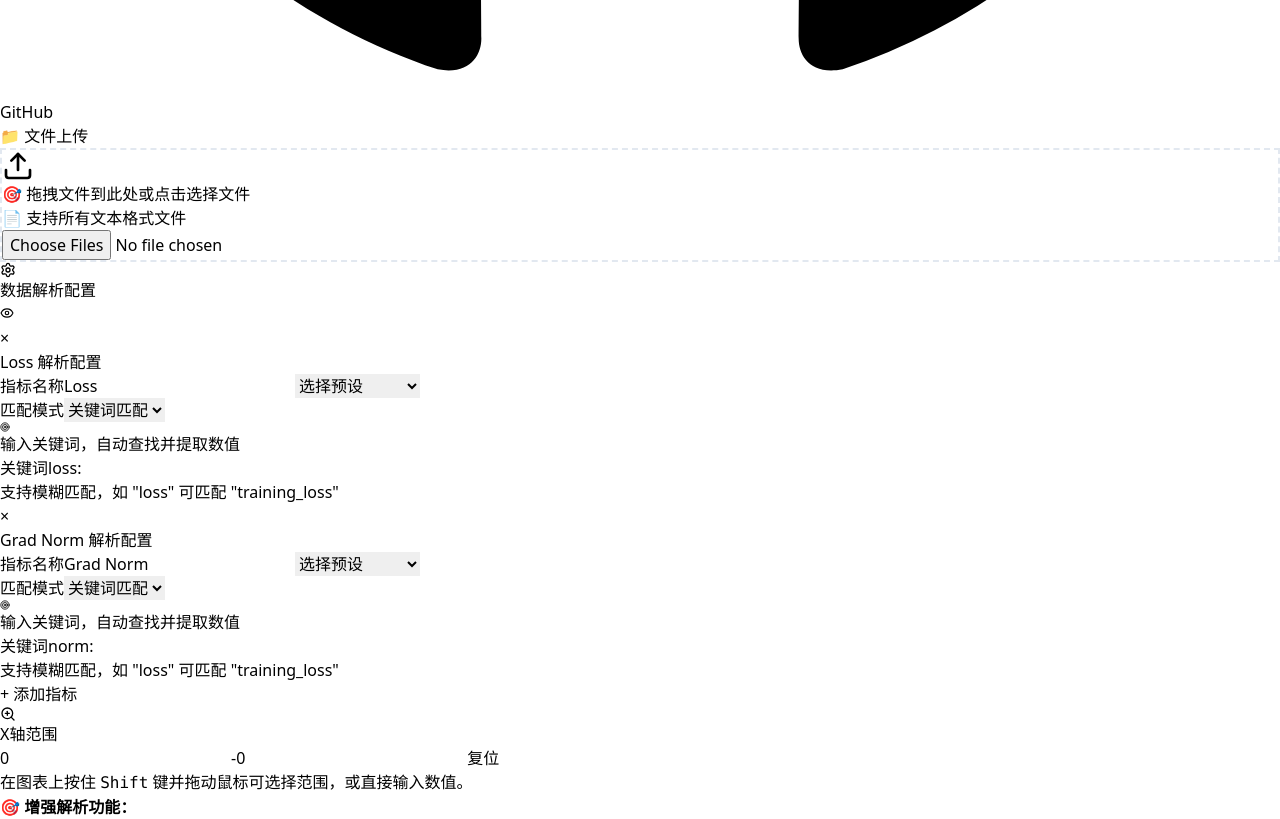
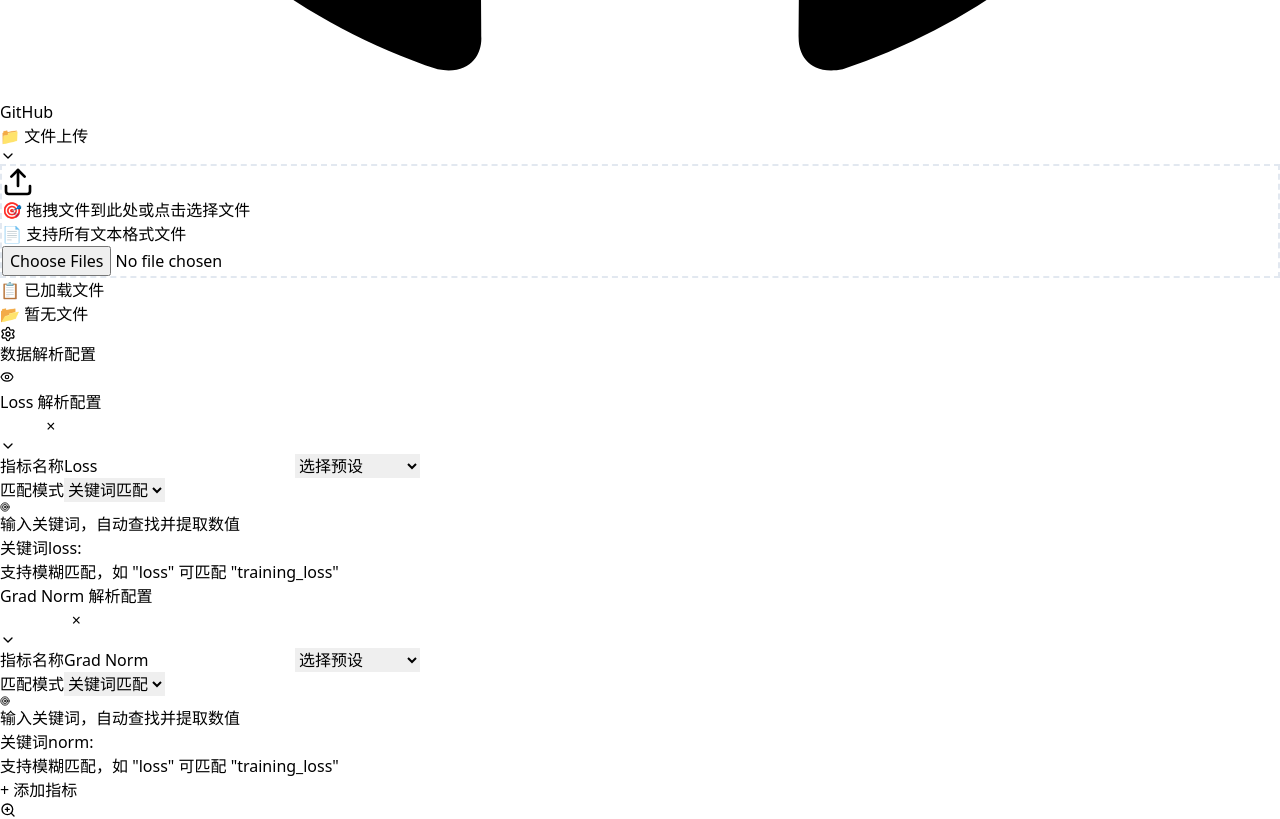
Before and after one commit to JavaZeroo/log-parser, a React (Vite) app: page / in a window 1280 px wide. Shown: the part 2580-3399 px from the top of the page. Built offline with nearby package versions, Linux system fonts and the light colour scheme; what chartjs-plugin-zoom would draw is missing.

Commit message:
feat: improve sidebar with collapsible panels

```diff
--- a/src/App.jsx
+++ b/src/App.jsx
@@ -252,7 +252,7 @@ function App() {
         >
           {sidebarVisible && (
             <aside
-              className="xl:col-span-1 space-y-3"
+              className="xl:col-span-1 space-y-3 overflow-y-auto max-h-screen"
               role="complementary"
               aria-label="控制面板"
             >
@@ -305,6 +305,13 @@ function App() {
 
             <FileUpload onFilesUploaded={handleFilesUploaded} />
 
+            <FileList
+              files={uploadedFiles}
+              onFileRemove={handleFileRemove}
+              onFileToggle={handleFileToggle}
+              onFileConfig={handleFileConfig}
+            />
+
             <RegexControls
               globalParsingConfig={globalParsingConfig}
               onGlobalParsingConfigChange={handleGlobalParsingConfigChange}
@@ -312,13 +319,6 @@ function App() {
               xRange={xRange}
               onXRangeChange={setXRange}
               maxStep={maxStep}
-            />
-
-            <FileList
-              files={uploadedFiles}
-              onFileRemove={handleFileRemove}
-              onFileToggle={handleFileToggle}
-              onFileConfig={handleFileConfig}
             />
 
             {uploadedFiles.filter(file => file.enabled).length === 2 && (
--- /dev/null
+++ b/src/components/CollapsibleSection.jsx
@@ -0,0 +1,32 @@
+import React, { useState } from 'react';
+import { ChevronDown } from 'lucide-react';
+
+export function CollapsibleSection({ title, defaultOpen = true, action = null, children }) {
+  const [open, setOpen] = useState(defaultOpen);
+  const id = `section-${title}`.replace(/\s+/g, '-');
+  return (
+    <section className="bg-white rounded-lg shadow-md" aria-labelledby={id}>
+      <button
+        type="button"
+        onClick={() => setOpen(!open)}
+        className="w-full flex items-center justify-between p-3 focus:outline-none"
+        aria-expanded={open}
+      >
+        <h3 id={id} className="text-base font-semibold text-gray-800">
+          {title}
+        </h3>
+        <span className="flex items-center gap-1">
+          {action}
+          <ChevronDown
+            size={16}
+            className={`text-gray-600 transition-transform ${open ? 'transform rotate-180' : ''}`}
+            aria-hidden="true"
+          />
+        </span>
+      </button>
+      {open && <div className="p-3 border-t">{children}</div>}
+    </section>
+  );
+}
+
+export default CollapsibleSection;
--- a/src/components/FileUpload.jsx
+++ b/src/components/FileUpload.jsx
@@ -1,5 +1,6 @@
 import React, { useCallback, useState } from 'react';
 import { Upload, FileText } from 'lucide-react';
+import CollapsibleSection from './CollapsibleSection.jsx';
 
 export function FileUpload({ onFilesUploaded }) {
   const [isDragOver, setIsDragOver] = useState(false);
@@ -63,13 +64,7 @@ export function FileUpload({ onFilesUploaded }) {
   }, [processFiles]);
 
   return (
-    <div className="bg-white rounded-lg shadow-md p-3">
-      <h3
-        id="file-upload-heading"
-        className="text-base font-semibold text-gray-800 mb-2"
-      >
-        📁 文件上传
-      </h3>
+    <CollapsibleSection title="📁 文件上传">
       <div
         className={`drag-area border-2 border-dashed rounded-lg p-4 text-center cursor-pointer ${
           isDragOver ? 'border-blue-500 bg-blue-50' : 'border-gray-300 hover:border-gray-400'
@@ -81,7 +76,7 @@ export function FileUpload({ onFilesUploaded }) {
         onClick={() => document.getElementById('fileInput').click()}
         role="button"
         tabIndex={0}
-        aria-labelledby="file-upload-heading"
+        aria-label="上传日志文件"
         aria-describedby="file-upload-description"
         onKeyDown={(e) => {
           if (e.key === 'Enter' || e.key === ' ') {
@@ -113,6 +108,6 @@ export function FileUpload({ onFilesUploaded }) {
           aria-label="选择日志文件，支持所有文本格式"
         />
       </div>
-    </div>
+    </CollapsibleSection>
   );
 }
--- a/src/components/RegexControls.jsx
+++ b/src/components/RegexControls.jsx
@@ -1,5 +1,6 @@
 import React, { useState, useEffect, useCallback } from 'react';
-import { Settings, Zap, Eye, ChevronDown, ChevronUp, Target, Code, ZoomIn } from 'lucide-react';
+import { Settings, Zap, Eye, Target, Code, ZoomIn } from 'lucide-react';
+import CollapsibleSection from './CollapsibleSection.jsx';
 import { METRIC_PRESETS } from '../metricPresets.js';
 
 // 匹配模式枚举
@@ -450,20 +451,26 @@ export function RegexControls({
 
       <div className="space-y-4">
         {globalParsingConfig.metrics.map((cfg, idx) => (
-          <div key={idx} className="border rounded-lg p-3 relative">
+          <CollapsibleSection
+            key={idx}
+            title={`${getMetricTitle(cfg, idx)} 解析配置`}
+            action={
               <button
                 onClick={() => removeMetric(idx)}
-              className="absolute top-1 right-1 text-red-500"
+                className="text-red-500"
                 title="删除配置"
               >
                 ×
               </button>
-            <h4 className="text-sm font-medium text-gray-800 mb-2 flex items-center gap-1">
-              <span className="w-3 h-3 bg-blue-500 rounded-full"></span>
-              {getMetricTitle(cfg, idx)} 解析配置
-            </h4>
-            {renderConfigPanel(`metric-${idx}`, cfg, (field, value) => handleMetricChange(idx, field, value), idx)}
-          </div>
+            }
+          >
+            {renderConfigPanel(
+              `metric-${idx}`,
+              cfg,
+              (field, value) => handleMetricChange(idx, field, value),
+              idx
+            )}
+          </CollapsibleSection>
         ))}
         <button
           onClick={addMetric}
```
Lines whose indentation alone changed are shown as unchanged.
